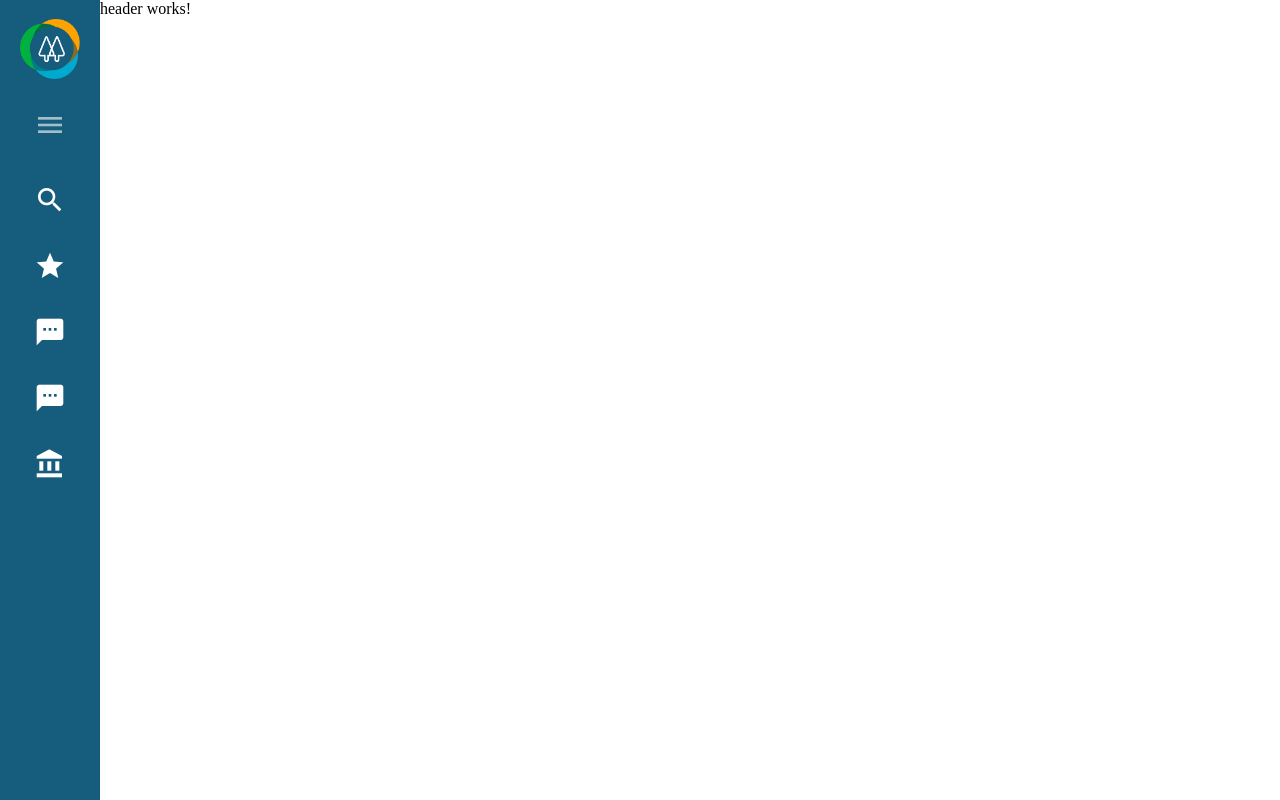
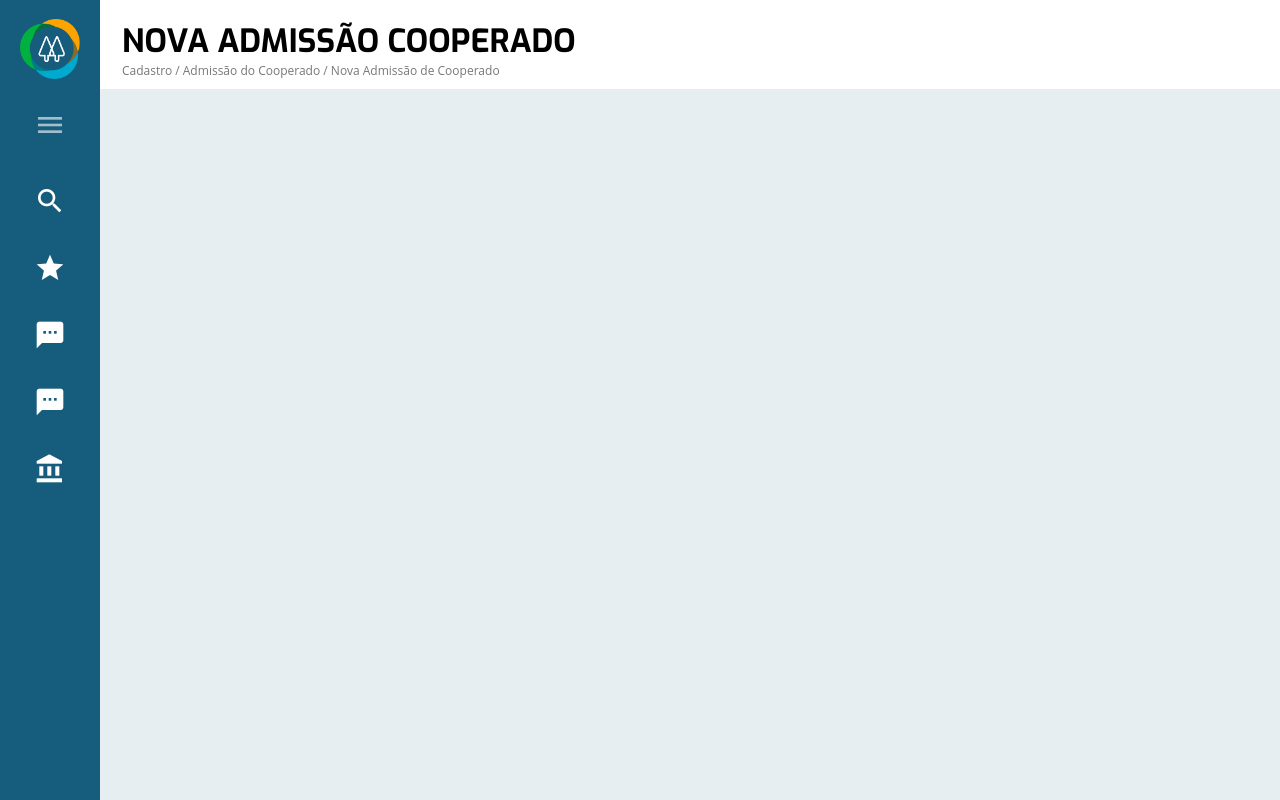
Before and after one commit to peterantonyrausch/andre, an Angular app: page / in a window 1280 px wide. Built offline with nearby package versions, Linux system fonts and the light colour scheme.

Commit message:
feat: created header layout

```diff
--- a/src/app/app.component.ts
+++ b/src/app/app.component.ts
@@ -1,10 +1,15 @@
-import { Component } from '@angular/core';
+import { AfterContentChecked, Component, OnInit } from '@angular/core';
+import { UtilsService } from './core/services/utils.service';
 
 @Component({
   selector: 'app-root',
   templateUrl: './app.component.html',
-  styleUrls: ['./app.component.css']
+  styleUrls: ['./app.component.css'],
 })
-export class AppComponent {
-  title = 'ailos-teste';
+export class AppComponent implements AfterContentChecked {
+  constructor(private utilsService: UtilsService) {}
+
+  ngAfterContentChecked() {
+    this.utilsService.setTitlePage('NOVA ADMISSÃO COOPERADO');
+  }
 }
--- a/src/app/core/layout/ailos-layout/ailos-layout.component.css
+++ b/src/app/core/layout/ailos-layout/ailos-layout.component.css
@@ -4,3 +4,7 @@
   display: grid;
   grid-template-columns: 100px calc(100vw - 100px);
 }
+
+.content {
+  background: #E7EEF1;
+}
--- a/src/app/core/layout/header/header.component.css
+++ b/src/app/core/layout/header/header.component.css
@@ -0,0 +1,19 @@
+.header-wrapper {
+  width: 100%;
+  height: 89px;
+
+  display: flex;
+  justify-content: space-between;
+
+  background: white;
+  padding: 20px 22px;
+}
+
+h1 {
+  font-family: 'Exo', Arial, sans-serif;
+}
+
+.breadcrumb p {
+  color: #787878;
+  font-size: 12px;
+}
--- a/src/app/core/layout/header/header.component.html
+++ b/src/app/core/layout/header/header.component.html
@@ -1 +1,8 @@
-<p>header works!</p>
+<div class="header-wrapper">
+  <div class="page-info">
+    <h1>{{ pageTitle }}</h1>
+    <div class="breadcrumb">
+      <p>Cadastro / Admissão do Cooperado / Nova Admissão de Cooperado</p>
+    </div>
+  </div>
+</div>
--- a/src/app/core/layout/header/header.component.ts
+++ b/src/app/core/layout/header/header.component.ts
@@ -1,10 +1,34 @@
-import { Component } from '@angular/core';
+import { Subscription } from 'rxjs';
+import { Component, OnDestroy, OnInit } from '@angular/core';
+
+import { UtilsService } from '../../services/utils.service';
 
 @Component({
   selector: 'app-header',
   templateUrl: './header.component.html',
-  styleUrls: ['./header.component.css']
+  styleUrls: ['./header.component.css'],
 })
-export class HeaderComponent {
+export class HeaderComponent implements OnInit, OnDestroy {
+  pageTitle = '';
+  subscription = new Subscription();
 
+  constructor(private utilsService: UtilsService) {}
+
+  ngOnInit() {
+    this.loadPageTitle();
+  }
+
+  loadPageTitle() {
+    this.subscription.add(
+      this.utilsService.getTitlePage().subscribe({
+        next: (title) => {
+          this.pageTitle = title;
+        },
+      }),
+    );
+  }
+
+  ngOnDestroy() {
+    this.subscription.unsubscribe && this.subscription.unsubscribe();
+  }
 }
--- /dev/null
+++ b/src/app/core/services/utils.service.ts
@@ -0,0 +1,17 @@
+import { Injectable } from '@angular/core';
+import { Observable, Subject } from 'rxjs';
+
+@Injectable({
+  providedIn: 'root',
+})
+export class UtilsService {
+  private title: Subject<string> = new Subject();
+
+  getTitlePage(): Observable<string> {
+    return this.title.asObservable();
+  }
+
+  setTitlePage(title: string) {
+    this.title.next(title);
+  }
+}
--- a/src/assets/styles/styles.css
+++ b/src/assets/styles/styles.css
@@ -18,6 +18,7 @@
   padding: 0;
   list-style: none;
   box-sizing: border-box;
+  font-family: 'Open Sans', Arial, sans-serif;
 }
 
 body, app-root {
--- a/src/index.html
+++ b/src/index.html
@@ -6,6 +6,9 @@
   <base href="/">
   <meta name="viewport" content="width=device-width, initial-scale=1">
   <link rel="icon" type="image/x-icon" href="favicon.ico">
+  <link rel="preconnect" href="https://fonts.googleapis.com">
+  <link rel="preconnect" href="https://fonts.gstatic.com" crossorigin>
+  <link href="https://fonts.googleapis.com/css2?family=Exo:ital,wght@0,400;0,500;0,600;0,700;0,800;0,900;1,400;1,500;1,600;1,700;1,800;1,900&display=swap" rel="stylesheet">
   <link
     href="https://fonts.googleapis.com/icon?family=Material+Icons"
     rel="stylesheet"
```
